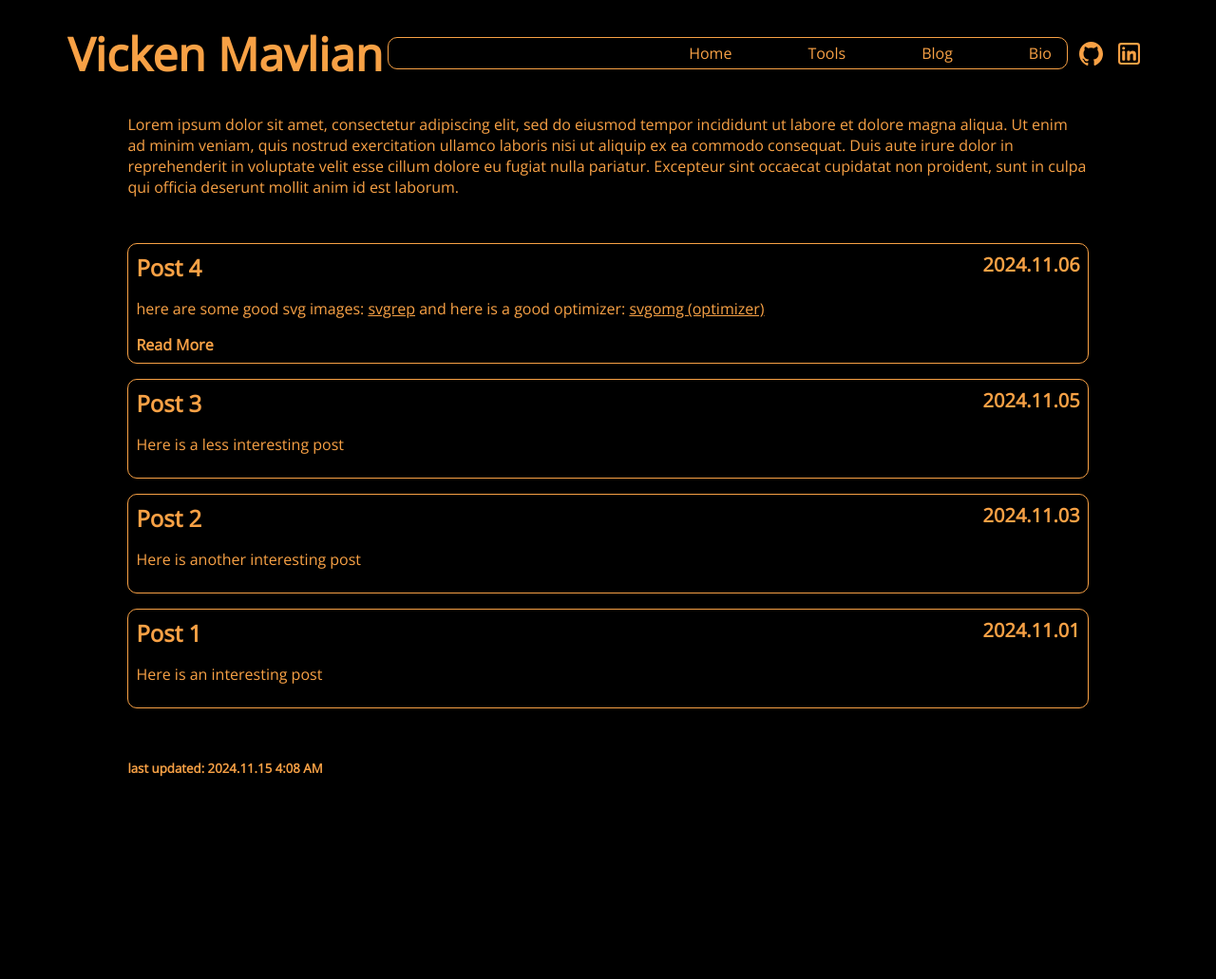
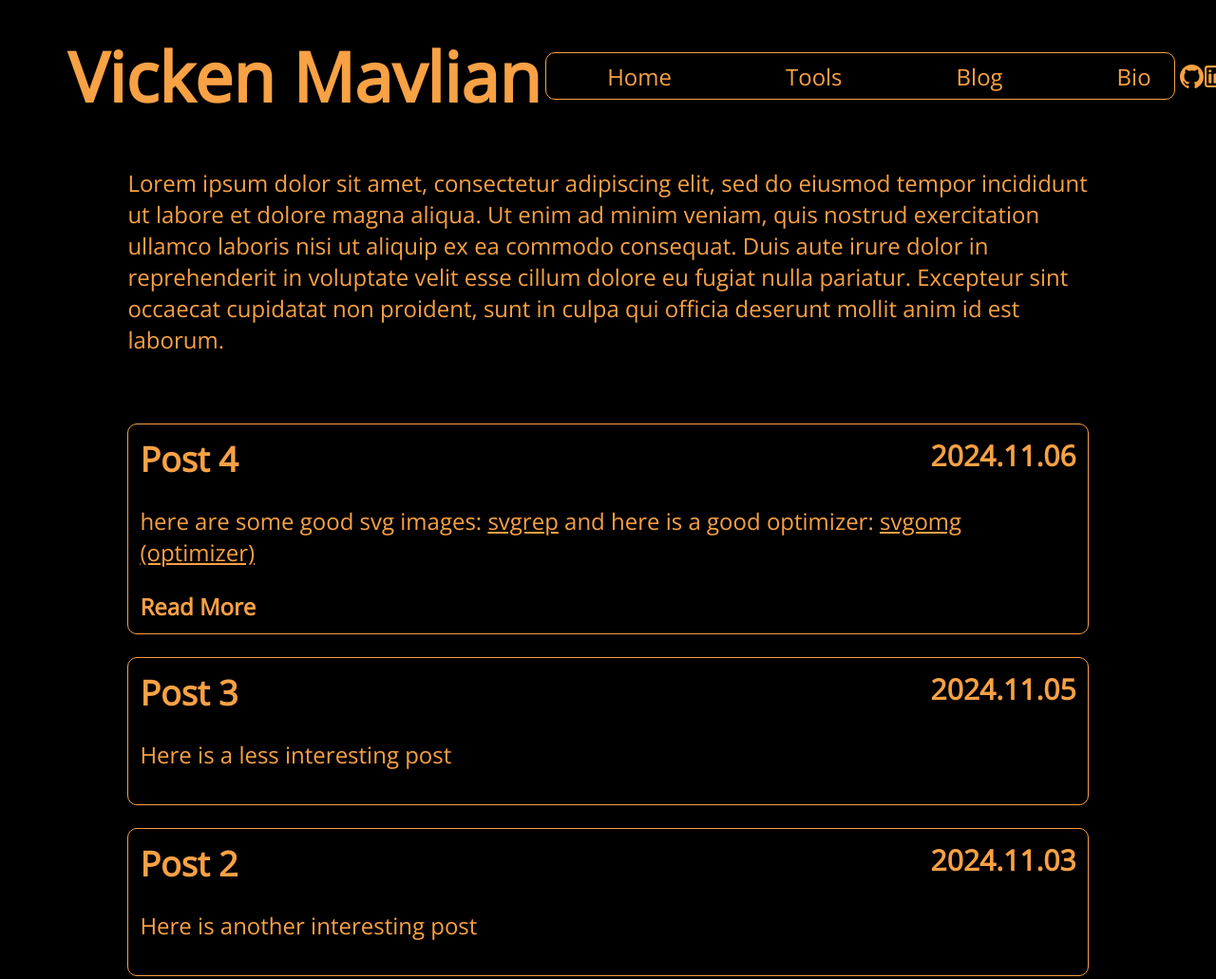
Before and after one commit to VickenM/website, a plain HTML site: page index.html in a window 1280 px wide. Shown: the top 1031 px of the page at 95% size. Before the commit the page ends 840 px from the top, so only its background shows below. Drawn offline with Linux system fonts and the light colour scheme.

Commit message:
testing font-size

```diff
--- a/index.html
+++ b/index.html
@@ -54,8 +54,12 @@
       --decoration-color: #f8a145;
       --highlight-color: #d35100;
     }
-
-    * {color: var(--foreground-color)}
+    * {
+      color: var(--foreground-color)
+    }
+    html {
+      font-size: 24px;
+    }
     body {
       font-size: 100%;
       font-family: 'OpenSans', sans-serif;
@@ -141,7 +145,6 @@
       .menu-items {
         display: none;
       }
-
     }
     .talkbubble::before {
       content: "";
@@ -225,7 +228,7 @@
             <h2 class="" style="margin: 0rem; flex-grow: 1;">Post 4</h2>
             <h4 class="" style="margin: 0rem;">2024.11.06</h4>
           </div>
-          <p style="font-size: ">
+          <p>
             here are some good svg images:
             <a target="_blank" href="https://www.svgrepo.com/">svgrep</a>
             and here is a good optimizer:
@@ -238,25 +241,25 @@
             <h2 class="" style="margin: 0rem; flex-grow: 1;">Post 3</h2>
             <h4 class="" style="margin: 0rem;">2024.11.05</h4>
           </div>
-          <p style="">Here is a less interesting post</p>
+          <p>Here is a less interesting post</p>
         </article>
         <article class="bordered item" style="display: flex; flex-direction: column;">
           <div style="display: flex; ">
             <h2 class="" style="margin: 0rem; flex-grow: 1;">Post 2</h2>
             <h4 class="" style="margin: 0rem;">2024.11.03</h4>
           </div>
-          <p style="">Here is another interesting post</p>
+          <p>Here is another interesting post</p>
         </article>
         <article class="bordered item" style="display: flex; flex-direction: column;">
           <div style="display: flex; ">
             <h2 class="" style="margin: 0rem; flex-grow: 1;">Post 1</h2>
             <h4 class="" style="margin: 0rem;">2024.11.01</h4>
           </div>
-          <p style="">Here is an interesting post</p>
+          <p>Here is an interesting post</p>
         </article>
       </article>
       <footer>
-        <h5>last updated: 2024.11.15 4:08 AM</h5>
+        <h5>last updated: 2024.11.15 4:50 AM</h5>
       </footer>
     </div>
   </body>
```
